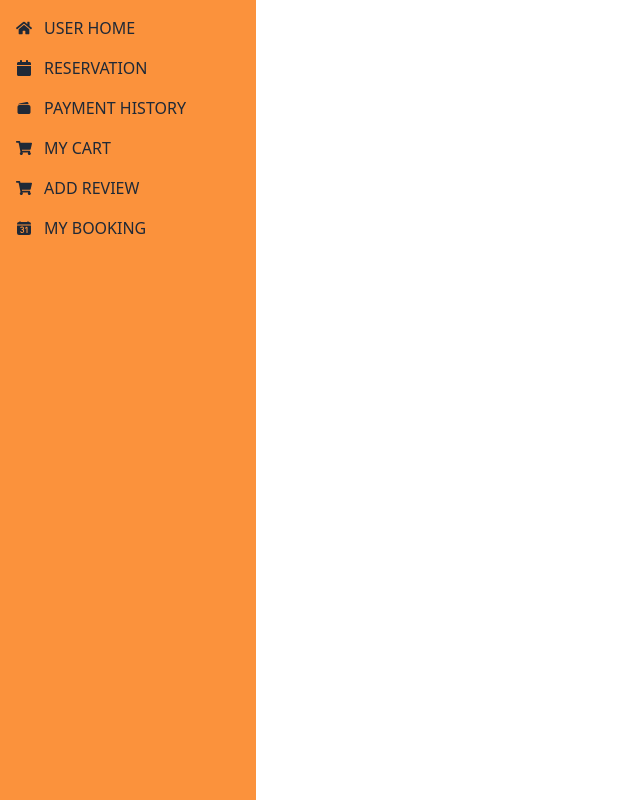
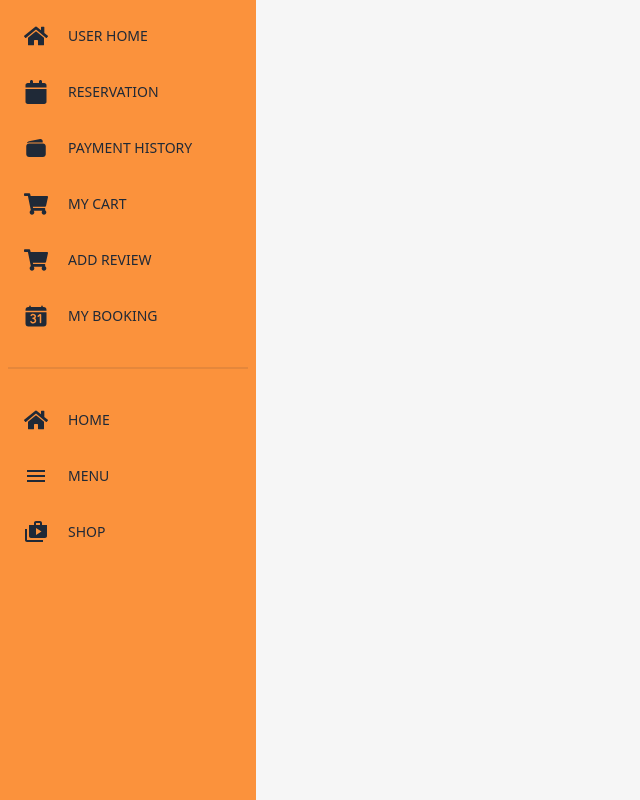
Before and after one commit to MDABDULLAH16/bistro-boss-client, a React (Vite) app: page /dashboard in a window 1280 px wide. Shown: the whole page, without its empty margins (0-640 px from the left). Built offline with nearby package versions, Linux system fonts and the light colour scheme; no server answers.

Commit message:
my cart item show and total calculate

```diff
--- a/src/Layout/Dashboard.jsx
+++ b/src/Layout/Dashboard.jsx
@@ -3,67 +3,88 @@ import { FaShoppingCart, FaHome } from "react-icons/fa";
 import { FaCalendar } from "react-icons/fa6";
 import { IoIosWallet } from "react-icons/io";
 import { IoCalendarNumber } from "react-icons/io5";
+import { MdMenu, MdShop2 } from "react-icons/md";
 
 import { NavLink, Outlet } from "react-router-dom";
 
 const Dashboard = () => {
   return (
-    <div className="flex">
+    <div className="flex m-0 ">
       <div className="w-64 min-h-screen bg-orange-400">
-        <ul>
+        <ul className="menu">
           <li>
             <NavLink
-              className="ml-4 my-4 flex items-center uppercase "
+              className="  my-2 flex items-center uppercase "
               to="/dashboard/userHome"
             >
-              <FaHome className="mr-3"></FaHome>User Home
+              <FaHome className="mr-3 text-2xl"></FaHome>User Home
             </NavLink>
           </li>
           <li>
             <NavLink
-              className="ml-4 my-4 flex items-center uppercase "
+              className="   my-2 flex items-center uppercase "
               to="/dashboard/reservation"
             >
-              <FaCalendar className="mr-3"></FaCalendar>reservation
+              <FaCalendar className="mr-3 text-2xl"></FaCalendar>reservation
             </NavLink>
           </li>
           <li>
             <NavLink
-              className="ml-4 my-4 flex items-center uppercase "
+              className="   my-2 flex items-center uppercase "
               to="/dashboard/paymentHistory"
             >
-              <IoIosWallet className="mr-3" />
+              <IoIosWallet className="mr-3 text-2xl" />
               payment history
             </NavLink>
           </li>
           <li>
             <NavLink
-              className="ml-4 my-4 flex items-center uppercase "
+              className="   my-2 flex items-center uppercase "
               to="/dashboard/cart"
             >
-              <FaShoppingCart className="mr-3"></FaShoppingCart>My Cart
+              <FaShoppingCart className="mr-3 text-2xl"></FaShoppingCart>My Cart
             </NavLink>
           </li>
           <li>
             <NavLink
-              className="ml-4 my-4 flex items-center uppercase "
+              className="   my-2 flex items-center uppercase "
               to="/dashboard/addReview"
             >
-              <FaShoppingCart className="mr-3"></FaShoppingCart>add review
+              <FaShoppingCart className="mr-3 text-2xl"></FaShoppingCart>add
+              review
             </NavLink>
           </li>
           <li>
             <NavLink
-              className="ml-4 my-4 flex items-center uppercase "
+              className="   my-2 flex items-center uppercase "
               to="/dashboard/myBooking"
             >
-              <IoCalendarNumber className="mr-3" />
+              <IoCalendarNumber className="mr-3 text-2xl" />
               my booking
+            </NavLink>
+          </li>
+          <div className="divider"></div>
+          <li>
+            <NavLink className="   my-2 flex items-center uppercase " to="/">
+              <FaHome className="mr-3 text-2xl" />
+              Home
+            </NavLink>
+          </li>
+          <li>
+            <NavLink className="   my-2   flex items-center uppercase " to="/">
+              <MdMenu className="mr-3 text-2xl" />
+              menu
+            </NavLink>
+          </li>
+          <li>
+            <NavLink className="   my-2   flex items-center uppercase " to="/">
+              <MdShop2 className="mr-3 text-2xl" />
+              shop
             </NavLink>
           </li>
         </ul>
       </div>
-      <div className="flex-1">
+      <div className="flex-1 min-h-screen bg-[#F6F6F6] p-0 m-0">
         <Outlet></Outlet>
       </div>
     </div>
--- a/src/Pages/Shared/MyCart/MyCart.jsx
+++ b/src/Pages/Shared/MyCart/MyCart.jsx
@@ -1,9 +1,77 @@
 import React from "react";
+import useCart from "../../../hooks/useCart/useCart";
+import SectionTitle from "../../../components/SectionTitle/SectionTitle";
+import { FaTrashAlt } from "react-icons/fa";
 
 const MyCart = () => {
+  const [cart] = useCart();
+  const totalPrice = cart.reduce((total, item) => total + item.price, 0);
   return (
-    <div>
-      <h1>this is my Cart</h1>
+    <div className="   mt-0">
+      <SectionTitle
+        subHeading={"My-Cart"}
+        heading={"WANNA ADD MORE?"}
+      ></SectionTitle>
+      <div className="bg-white m-16 p-12">
+        <div className="flex justify-between mb-8 ">
+          <p className="text-3xl font-bold">Total Order:{cart.length}</p>
+          <p className="text-3xl font-bold">Total Price: {totalPrice}</p>
+          <button className="btn bg-[#D1A054] text-white btn-lg">Pay</button>
+        </div>
+        <div>
+          <div className="rounded overflow-hidden">
+            <table className="table text-lg">
+              {/* head */}
+              <thead className="">
+                <tr className="uppercase bg-[#D1A054] h-[72px] font-semibold text-white ">
+                  <th>
+                    <label>
+                      {/* <input type="checkbox" className="checkbox" /> */}
+                    </label>
+                  </th>
+                  <th>Item Image</th>
+                  <th>Item Name</th>
+                  <th>Price</th>
+                  <th>Action</th>
+                </tr>
+              </thead>
+              <tbody>
+                {/* row 1 */}
+                {cart.map((item, index) => (
+                  <tr key={item._id}>
+                    <th>
+                      <label>{index + 1}</label>
+                    </th>
+                    <td>
+                      <div className="flex items-center gap-3 ">
+                        <div className="avatar">
+                          <div className="mask mask-squircle w-12 h-12">
+                            <img
+                              src={item.image}
+                              alt="Avatar Tailwind CSS Component"
+                            />
+                          </div>
+                        </div>
+                        {/* <div>
+                        <div className="font-bold">{item.name}</div>
+                        <div className="text-sm opacity-50">United States</div>
+                      </div> */}
+                      </div>
+                    </td>
+                    <td>{item.name}</td>
+                    <td>{item.price}</td>
+                    <th>
+                      <button className="btn btn-ghost btn-lg bg-red-400 text-white ">
+                        <FaTrashAlt className="text-2xl"></FaTrashAlt>{" "}
+                      </button>
+                    </th>
+                  </tr>
+                ))}
+              </tbody>
+            </table>
+          </div>
+        </div>
+      </div>
     </div>
   );
 };
```
